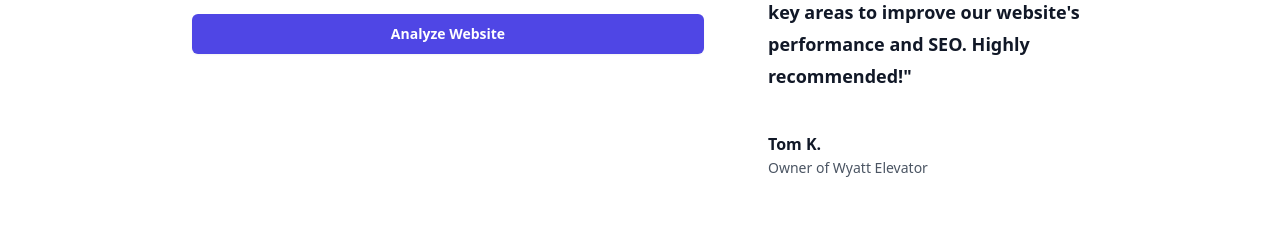
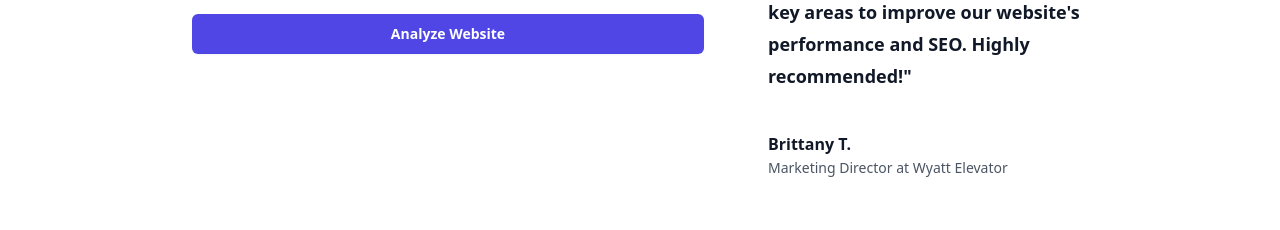
Before and after one commit to torrancejr/wixen_vercel, a React (Create React App) app: page /site-analysis in a window 1280 px wide. Shown: the part 1700-1930 px from the top of the page. Built offline with nearby package versions, Linux system fonts and the light colour scheme.

Commit message:
yeee haw

```diff
--- a/src/features/SiteAudit/AuditForm.js
+++ b/src/features/SiteAudit/AuditForm.js
@@ -93,8 +93,8 @@ function SiteAnalysisForm() {
                             </blockquote>
                             <figcaption className="mt-10 flex gap-x-6">
                                 <div>
-                                    <div className="text-base font-semibold text-gray-900">Tom K.</div>
-                                    <div className="text-sm leading-6 text-gray-600">Owner of Wyatt Elevator</div>
+                                    <div className="text-base font-semibold text-gray-900">Brittany T.</div>
+                                    <div className="text-sm leading-6 text-gray-600">Marketing Director at Wyatt Elevator</div>
                                 </div>
                             </figcaption>
                         </figure>
```
